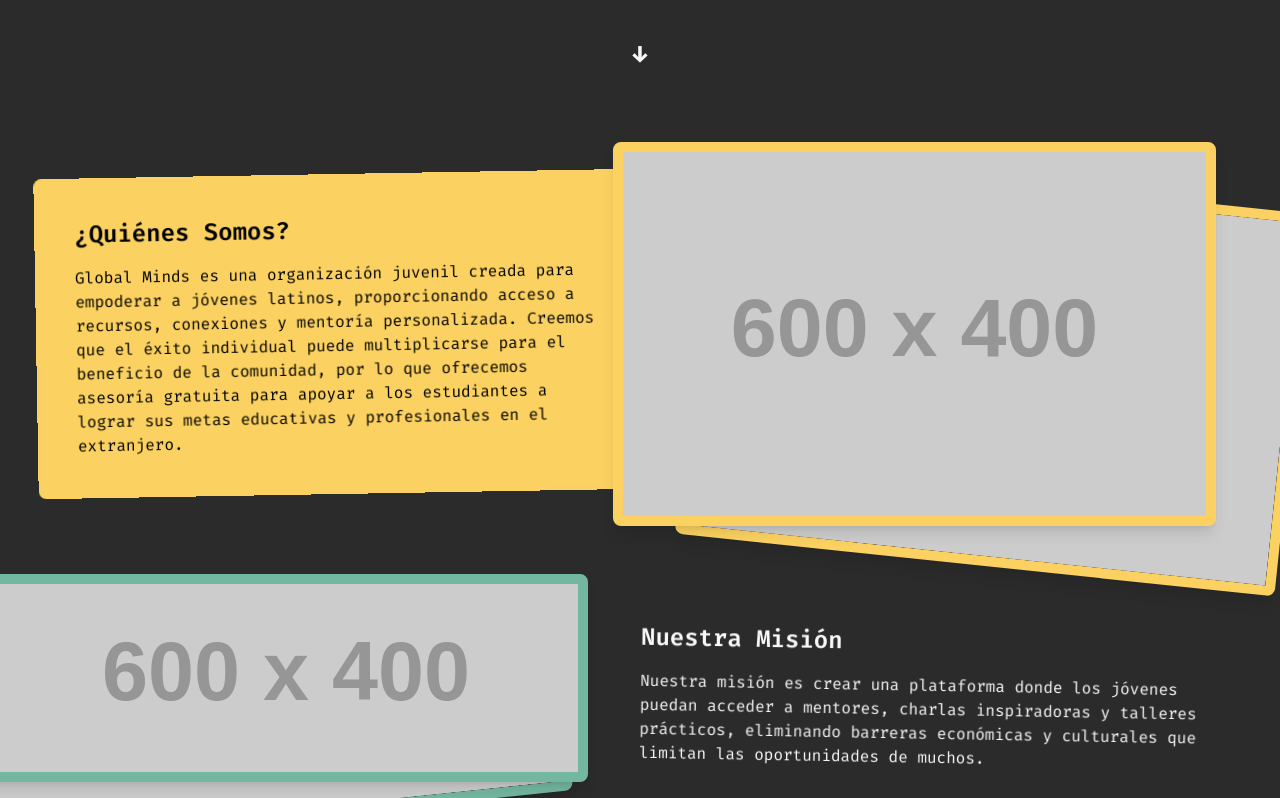
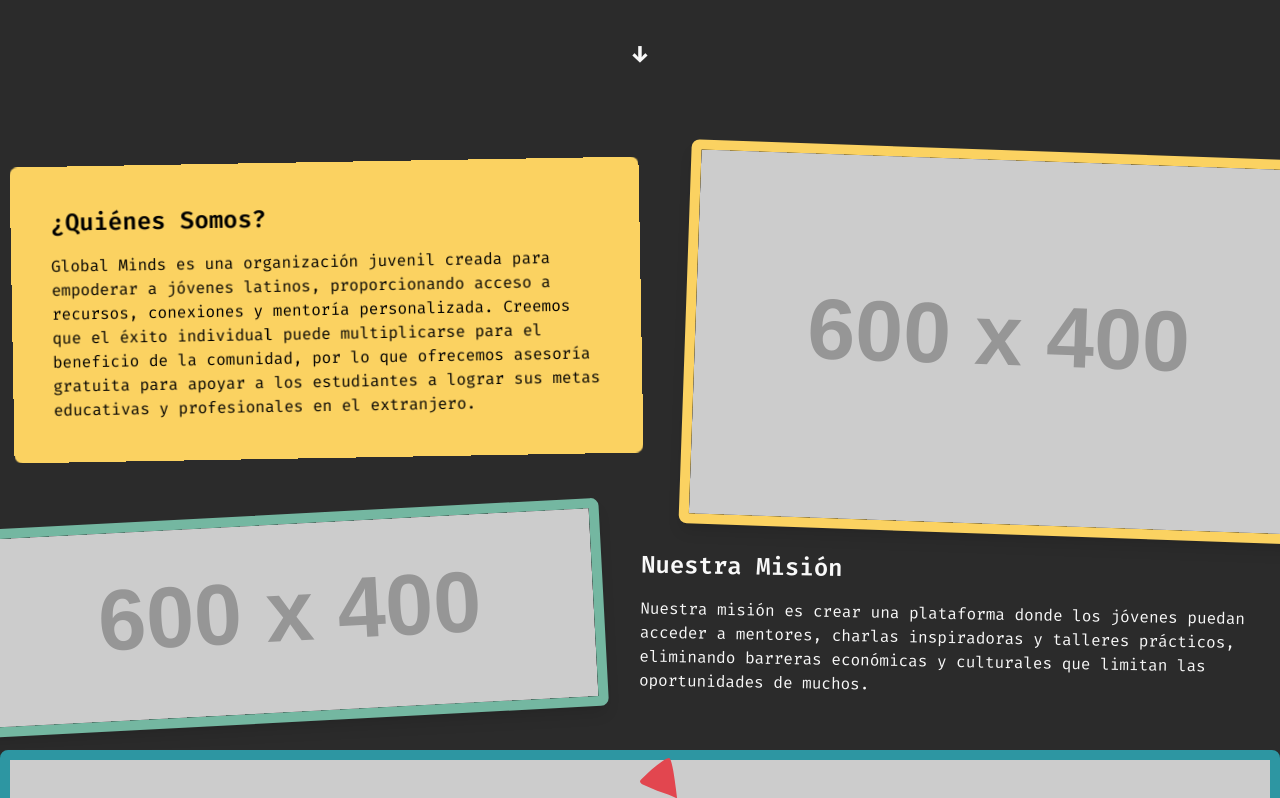
Before and after one commit to abigail-br987/globalminds, a React (Vite) app: page / in a window 1280 px wide. Shown: the part 682-1480 px from the top of the page. Built offline with nearby package versions, Linux system fonts and the light colour scheme.

Commit message:
just one image

```diff
--- a/src/components/AboutUs.tsx
+++ b/src/components/AboutUs.tsx
@@ -4,7 +4,7 @@
   return (
     <>
       <motion.div
-        className="flex flex-col md:flex-row items-center w-full p-6"
+        className="flex flex-col md:flex-row items-center w-full"
         initial="offscreen"
         whileInView="onscreen"
         viewport={{ once: true }}
@@ -24,12 +24,7 @@
         <div className="relative w-full md:w-1/2 h-64 md:h-96">
           <img
             className="absolute inset-0 w-full h-full object-cover rounded-lg shadow-lg
-             transform translate-x-0 md:translate-x-10 translate-y-5 md:translate-y-10 rotate-3 md:rotate-6 border-gbYellow border-[10px]"
-            src="https://placehold.co/600x400"
-            alt="Description"
-          />
-          <img
-            className="absolute inset-0 w-full h-full -translate-x-5 md:-translate-x-10 border-gbYellow border-[10px] object-cover rounded-lg shadow-lg"
+             transform translate-x-0 md:translate-x-8 translate-y-5 md:translate-y-8 rotate-2 md:rotate-4 border-gbYellow border-[10px]"
             src="https://placehold.co/600x400"
             alt="Description"
           />
--- a/src/components/Mission.tsx
+++ b/src/components/Mission.tsx
@@ -4,7 +4,7 @@
 function Mission() {
   return (
     <motion.div
-      className="flex flex-col md:flex-row items-end justify-center w-full p-6"
+      className="flex flex-col md:flex-row items-end justify-center w-full"
       initial="offscreen"
       whileInView="onscreen"
       viewport={{once: true }}
@@ -13,13 +13,10 @@
       <div className="relative hidden w-full md:block md:w-1/2 h-64 md:h-52">
         <img
           className="absolute inset-0 w-full h-full object-cover rounded-lg shadow-lg
-     transform -translate-x-16 translate-y-10 -rotate-6 border-gbGreen border-[10px]"
+     transform -translate-x-6 translate-y-3 -rotate-3 border-gbGreen border-[10px]"
           src="https://placehold.co/600x400"
         />
-        <img
-          className="absolute inset-0 w-full h-full -translate-x-10 border-gbGreen border-[10px] object-cover rounded-lg shadow-lg"
-          src="https://placehold.co/600x400"
-        />
+
       </div>
 
       <div className="text-gbWhite space-y-4 m-3 text-center md:text-left rotate-1 rounded-lg w-full md:w-1/2 ">
```
